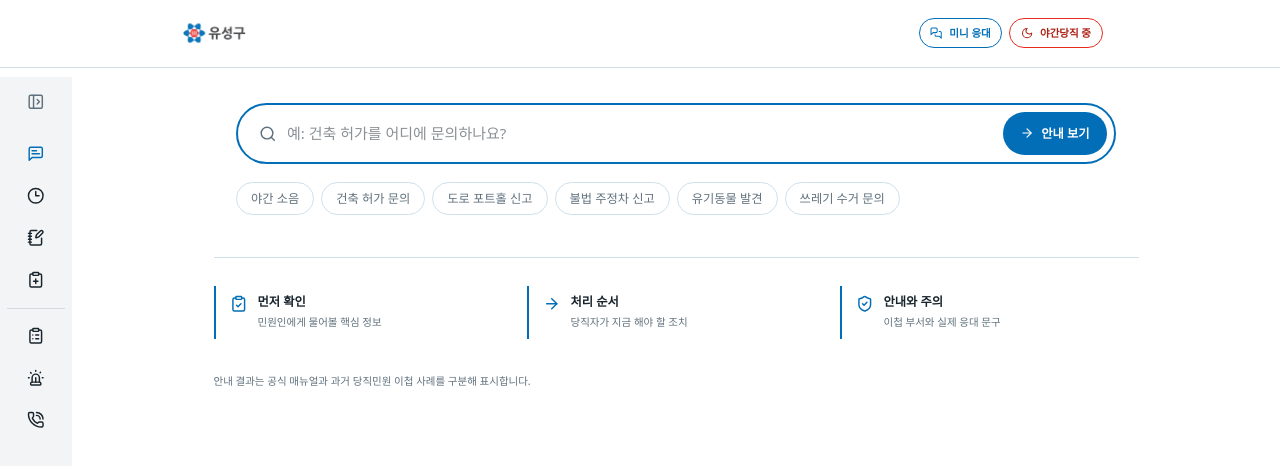
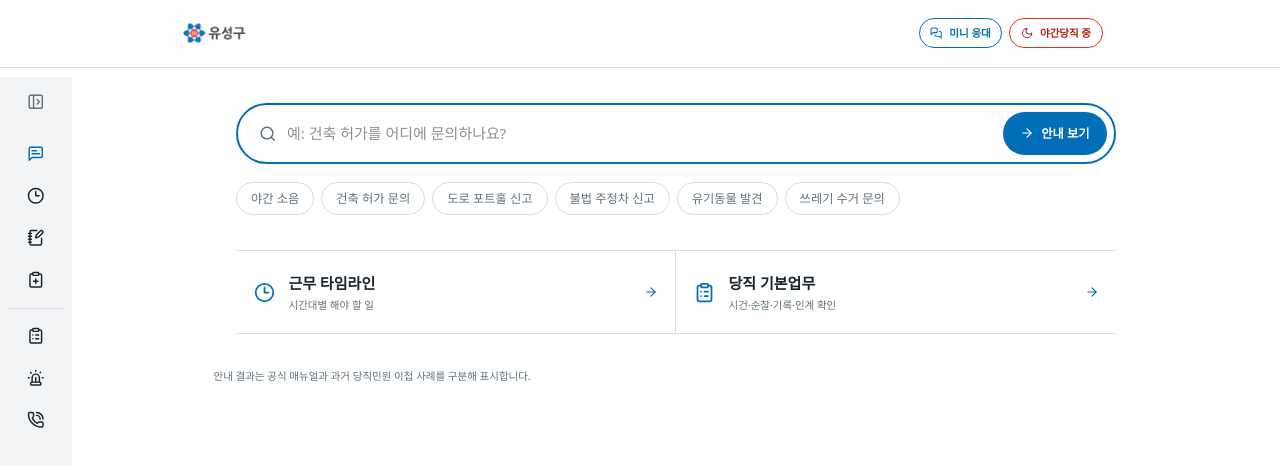
Before and after one commit to ssiyyeon/living-lab, a React (Vite) app in the folder frontend/: page / in a window 1280 px wide. Shown: the top 466 px of the page. Built offline with nearby package versions, Linux system fonts and the light colour scheme; no server answers.

Commit message:
feat: surface duty guides on home

```diff
--- a/frontend/src/app/App.tsx
+++ b/frontend/src/app/App.tsx
@@ -2,7 +2,6 @@ import { useEffect, useState } from "react";
 import {
   ArrowRight,
   ArrowUp,
-  ClipboardCheck,
   ClipboardList,
   ClipboardPlus,
   Clock3,
@@ -16,7 +15,6 @@ import {
   PanelLeftOpen,
   PhoneCall,
   Search,
-  ShieldCheck,
   Siren,
   X,
 } from "lucide-react";
@@ -91,6 +89,21 @@ const NAV_ITEMS = [
     id: "emergency_contacts" as const,
     label: "긴급 연락망",
     icon: PhoneCall,
+  },
+];
+
+const HOME_GUIDES = [
+  {
+    id: "duty_timeline" as const,
+    label: "근무 타임라인",
+    description: "시간대별 해야 할 일",
+    icon: Clock3,
+  },
+  {
+    id: "duty_basics" as const,
+    label: "당직 기본업무",
+    description: "시건·순찰·기록·인계 확인",
+    icon: ClipboardList,
   },
 ];
 
@@ -483,19 +496,40 @@ function MainApp() {
                     ))}
                   </div>
 
-                  <div className="mt-12 grid gap-4 border-t pt-8 sm:grid-cols-3" style={{ borderColor: "var(--border)" }}>
-                    {[
-                      { icon: ClipboardCheck, title: "먼저 확인", text: "민원인에게 물어볼 핵심 정보" },
-                      { icon: ArrowRight, title: "처리 순서", text: "당직자가 지금 해야 할 조치" },
-                      { icon: ShieldCheck, title: "안내와 주의", text: "이첩 부서와 실제 응대 문구" },
-                    ].map(({ icon: Icon, title, text }) => (
-                      <div key={title} className="flex gap-3 border-l-2 px-4 py-2" style={{ borderColor: "var(--brand-green)" }}>
-                        <Icon className="mt-0.5 h-5 w-5 flex-shrink-0" style={{ color: "var(--brand-green)" }} />
-                        <div>
-                          <p className="text-sm font-bold">{title}</p>
-                          <p className="mt-1 text-xs leading-5" style={{ color: "var(--muted-foreground)" }}>{text}</p>
-                        </div>
-                      </div>
+                  <div
+                    className="mx-auto mt-10 grid max-w-[880px] border-y sm:grid-cols-2"
+                    style={{ borderColor: "var(--border)" }}
+                  >
+                    {HOME_GUIDES.map(({ id, label, description, icon: Icon }, index) => (
+                      <button
+                        key={id}
+                        type="button"
+                        onClick={() => setDrawerGuideId(id)}
+                        className={`group flex items-center gap-4 px-3 py-6 text-left transition-colors hover:text-[#036EB8] sm:px-5 ${
+                          index === 0
+                            ? "border-b sm:border-b-0 sm:border-r"
+                            : ""
+                        }`}
+                        style={{ borderColor: "var(--border)" }}
+                      >
+                        <Icon
+                          className="h-6 w-6 flex-shrink-0"
+                          style={{ color: "var(--brand-green)" }}
+                        />
+                        <span className="min-w-0 flex-1">
+                          <strong className="block text-[15px]">{label}</strong>
+                          <span
+                            className="mt-1 block text-xs"
+                            style={{ color: "var(--muted-foreground)" }}
+                          >
+                            {description}
+                          </span>
+                        </span>
+                        <ArrowRight
+                          className="h-4 w-4 flex-shrink-0 transition-transform group-hover:translate-x-1"
+                          style={{ color: "var(--brand-green)" }}
+                        />
+                      </button>
                     ))}
                   </div>
                 </>
```
